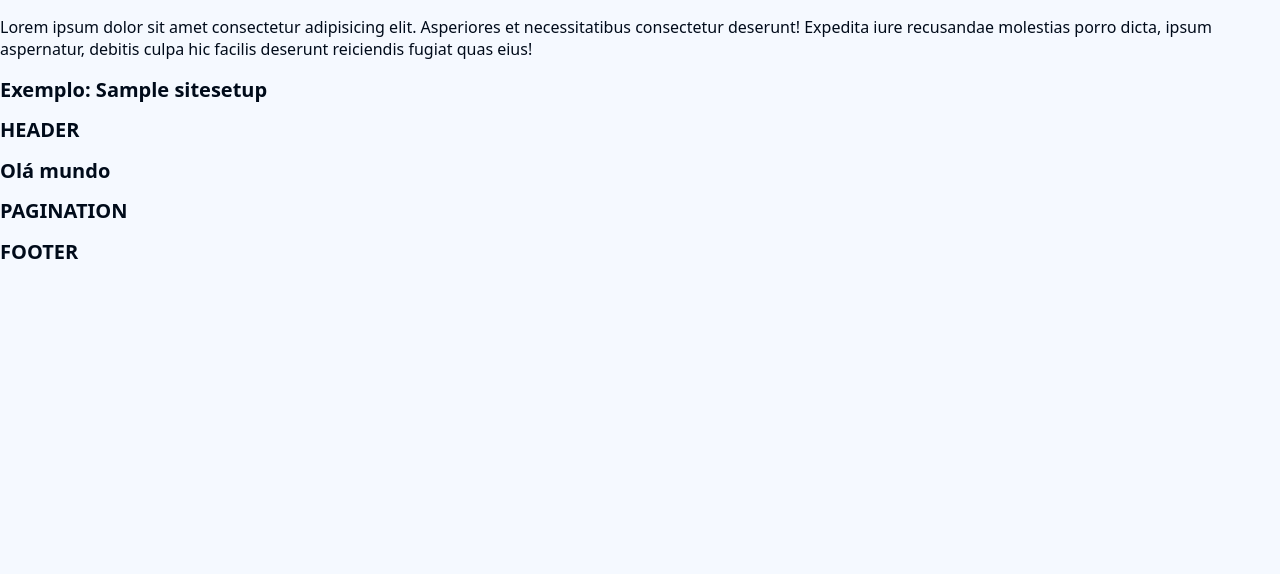
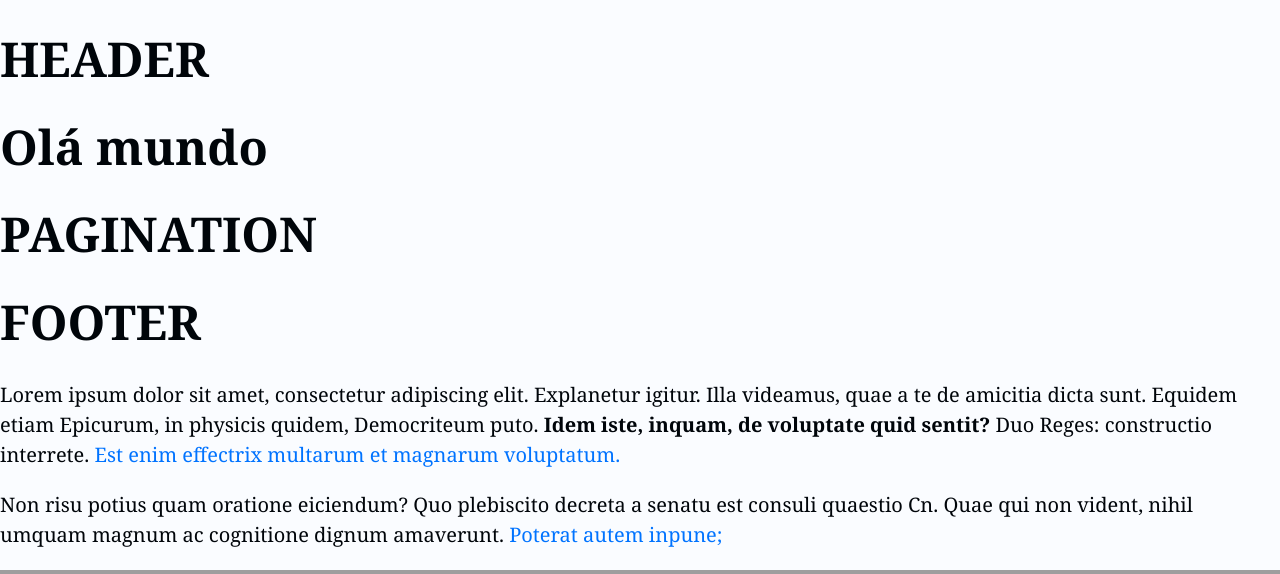
Before and after one commit to adryan-santana-flooxmongagua/Blog-Project-Django, a Django app: page / in a window 1280 px wide. Shown: the top 574 px of the page. Run offline with Django 5.2, Linux system fonts and the light colour scheme; tables that the repository leaves empty hold one stand-in row (Sample ...); grey boxes are pictures that could not be loaded.

Commit message:
style: complete and explain custom CSS layout

```diff
--- a/djnagoapp/blog/static/blog/css/style.css
+++ b/djnagoapp/blog/static/blog/css/style.css
@@ -1,7 +1,57 @@
 :root {
-  --clr-white: 213 100% 98%;
-  --clr-black: 213 100% 5%;
-  --clr-primary: 213 100% 50%;
+  /* Colors */
+  --clr-base: 213 100%;
+
+  --clr-white: var(--clr-base) 99%;
+  --clr-black: var(--clr-base) 2%;
+
+  --clr-primary-ltst: var(--clr-base) 80%;
+  --clr-primary-ltr: var(--clr-base) 70%;
+  --clr-primary-lt: var(--clr-base) 60%;
+  --clr-primary: var(--clr-base) 50%;
+  --clr-primary-dk: var(--clr-base) 40%;
+  --clr-primary-dkr: var(--clr-base) 30%;
+  --clr-primary-dkst: var(--clr-base) 20%;
+
+  /* Font-family */
+  --ff-regular: Georgia, 'Times New Roman', Times, serif;
+  --ff-headings: Georgia, 'Times New Roman', Times, serif;
+  --ff-mono: 'Courier New', Courier, monospace;
+
+  /* Font-Sizes */
+  /* https://royalfig.github.io/fluid-typography-calculator/ */
+  --fs-smlst: clamp(1.2rem, 1.092307692307692rem + 0.256410256410256vw, 1.4rem);
+  --fs-smlr: clamp(1.4rem, 1.292307692307692rem + 0.2564102564102566vw, 1.6rem);
+  --fs-sm: clamp(1.6rem, 1.4923076923076923rem + 0.25641025641025633vw, 1.8rem);
+  --fs-base: clamp(1.8rem, 1.6923076923076923rem + 0.25641025641025633vw, 2rem);
+  --fs-bg: clamp(2rem, 1.7846153846153847rem + 0.5128205128205127vw, 2.4rem);
+  --fs-bgr: clamp(2.4rem, 1.969230769230769rem + 1.025641025641026vw, 3.2rem);
+  --fs-bgst: clamp(3.2rem, 2.876923076923rem + 0.7692307692307687vw, 3.8rem);
+
+  --fs-h1: clamp(3.8rem, 3.2615384615384615rem + 1.282051282051282vw, 4.8rem);
+  --fs-h2: clamp(2.8rem, 1.938461538461538rem + 2.051282051282052vw, 4.4rem);
+  --fs-h3: clamp(2.4rem, 1.969230769230769rem + 1.025641025641026vw, 3.2rem);
+  --fs-h4: clamp(2.2rem, 1.8769230769230774rem + 0.7692307692307687vw, 2.8rem);
+  --fs-h5: clamp(1.8rem, 1.476923076923077rem + 0.769230769230769vw, 2.4rem);
+  --fs-h6: clamp(1.6rem, 1.2769230769230768rem + 0.7692307692307694vw, 2.2rem);
+
+  /* Line-Heights */
+  --lh-regular: 1.5;
+  --lh-headings: 1.2;
+  --lh-mono: 1.2;
+
+  /* Spacings */
+  --spacing-smlst: 1.5rem;
+  --spacing-smlr: 2rem;
+  --spacing-sm: 2.5rem;
+  --spacing-base: 3rem;
+  --spacing-bg: 4rem;
+  --spacing-bgr: 5rem;
+  --spacing-bgst: 6rem;
+
+  /* max-width */
+  --mw-grid: 120rem;
+  --mw-post: 90rem;
 }
 
 html {
@@ -11,7 +61,74 @@ html {
 body {
   background-color: hsl(var(--clr-white));
   color: hsl(var(--clr-black));
-  font-size: 1.6rem;
-  font-family: system-ui, -apple-system, BlinkMacSystemFont, 'Segoe UI', Roboto,
-    Oxygen, Ubuntu, Cantarell, 'Open Sans', 'Helvetica Neue', sans-serif;
+  font-size: 20px; /* Fallback value */
+  font-size: var(--fs-base);
+  font-family: var(--ff-regular);
+  line-height: var(--lh-regular);
+  -webkit-font-smoothing: antialiased;
+  -moz-osx-font-smoothing: grayscale;
+  text-rendering: optimizeLegibility;
 }
+
+a {
+  color: hsl(var(--clr-primary));
+  text-decoration: none;
+}
+
+a:hover {
+  color: hsl(var(--clr-primary-dk));
+  text-decoration: underline;
+}
+
+h1,
+h2,
+h3,
+h4,
+h5,
+h6 {
+  font-family: var(--ff-headings);
+  line-height: var(--lh-headings);
+  margin: var(--spacing-base) 0;
+}
+
+h1 {
+  font-size: 44px; /* Fallback value */
+  font-size: var(--fs-h1);
+}
+
+h2 {
+  font-size: 38px; /* Fallback value */
+  font-size: var(--fs-h2);
+}
+
+h3 {
+  font-size: 34px; /* Fallback value */
+  font-size: var(--fs-h3);
+}
+
+h4 {
+  font-size: 28px; /* Fallback value */
+  font-size: var(--fs-h4);
+}
+
+h5 {
+  font-size: 24px; /* Fallback value */
+  font-size: var(--fs-h5);
+}
+
+h6 {
+  font-size: 20px; /* Fallback value */
+  font-size: var(--fs-h6);
+}
+
+pre {
+  max-width: 100%;
+  overflow-x: auto;
+  line-height: var(--lh-mono);
+  font-size: var(--fs-sm);
+}
+
+pre,
+code {
+  font-family: var(--ff-mono);
+}
--- a/djnagoapp/blog/templates/blog/base.html
+++ b/djnagoapp/blog/templates/blog/base.html
@@ -3,11 +3,7 @@
 <head>
   {% include 'blog/partials/_head.html' %}
 </head>
-<body>
-  <p>Lorem ipsum dolor sit amet consectetur adipisicing elit. Asperiores et necessitatibus consectetur deserunt! Expedita iure recusandae molestias porro dicta, ipsum aspernatur, debitis culpa hic facilis deserunt reiciendis fugiat quas eius!</p>
-
-  <h1>Exemplo: {{ site_setup.title }}</h1>
-
+<body class="dark-theme">
   {% include 'blog/partials/_header.html' %}
 
   {% block content %}{% endblock content %}
--- /dev/null
+++ b/djnagoapp/blog/templates/blog/partials/_temp.html
@@ -0,0 +1,432 @@
+<p>
+  Lorem ipsum dolor sit amet, consectetur adipiscing elit. Explanetur igitur.
+  Illa videamus, quae a te de amicitia dicta sunt. Equidem etiam Epicurum, in
+  physicis quidem, Democriteum puto.
+  <b>Idem iste, inquam, de voluptate quid sentit?</b> Duo Reges: constructio
+  interrete.
+  <a href="http://loripsum.net/" target="_blank"
+    >Est enim effectrix multarum et magnarum voluptatum.</a
+  >
+</p>
+
+<p>
+  Non risu potius quam oratione eiciendum? Quo plebiscito decreta a senatu est
+  consuli quaestio Cn. Quae qui non vident, nihil umquam magnum ac cognitione
+  dignum amaverunt.
+  <a href="http://loripsum.net/" target="_blank">Poterat autem inpune;</a>
+</p>
+
+<img src="https://picsum.photos/1920/1080/?rand=1" />
+
+<p>
+  <i>Quo tandem modo?</i>
+  <i>Quod ea non occurrentia fingunt, vincunt Aristonem;</i>
+  <a href="http://loripsum.net/" target="_blank"
+    >Quod autem ratione actum est, id officium appellamus.</a
+  >
+  <b>Quid de Pythagora?</b> Quid enim me prohiberet Epicureum esse, si probarem,
+  quae ille diceret?
+</p>
+<pre class="my_code" data-language="javascript">
+  (function () {
+    // Should user class="my_code" and data-language="python"
+    // Tested: xml, css, python and javascript
+    // Ex.:
+    const codes = document.querySelectorAll('.my_code');
+
+    for (const code of codes) {
+      const language = code.dataset.language || null;
+
+      const text = code.textContent || code.innerText;
+      const config = {
+        value: text,
+        tabSize: 2,
+        mode: language,
+        // language: "TypeScript",
+        // mime: "application/typescript",
+        theme: 'dracula',
+        lineNumbers: true,
+        styleActiveLine: true,
+        styleActiveSelected: true,
+        lineWrapping: false,
+        line: true,
+        readOnly: true,
+        viewportMargin: 50,
+        matchBrackets: true,
+      };
+
+      const editor = CodeMirror(function (node) {
+        code.parentNode.replaceChild(node, code);
+      }, config);
+    }
+  })();</pre
+>
+<h6>Quis istud, quaeso, nesciebat?</h6>
+
+<p>
+  Ne in odium veniam, si amicum destitero tueri. Sed quot homines, tot
+  sententiae;
+  <a href="http://loripsum.net/" target="_blank"
+    >Ut aliquid scire se gaudeant?</a
+  >
+  Qui autem esse poteris, nisi te amor ipse ceperit?
+</p>
+
+<p><img src="https://picsum.photos/1920/1080/?rand=2" /></p>
+
+<ul>
+  <li>Ratio enim nostra consentit, pugnat oratio.</li>
+  <li>Ab hoc autem quaedam non melius quam veteres, quaedam omnino relicta.</li>
+  <li>
+    Manebit ergo amicitia tam diu, quam diu sequetur utilitas, et, si utilitas
+    amicitiam constituet, tollet eadem.
+  </li>
+</ul>
+
+<p>
+  Num igitur eum postea censes anxio animo aut sollicito fuisse?
+  <code>Bonum liberi: misera orbitas.</code> Ad eas enim res ab Epicuro
+  praecepta dantur. Innumerabilia dici possunt in hanc sententiam, sed non
+  necesse est. Scaevola tribunus plebis ferret ad plebem vellentne de ea re
+  quaeri. Utinam quidem dicerent alium alio beatiorem! Iam ruinas videres.
+  <a href="http://loripsum.net/" target="_blank"
+    >Ut id aliis narrare gestiant?</a
+  >
+  Te ipsum, dignissimum maioribus tuis, voluptasne induxit, ut adolescentulus
+  eriperes P. Claudii libidini, qui tum erat summo ne imperio, dederetur. Si
+  verbum sequimur, primum longius verbum praepositum quam bonum.
+</p>
+<p><img src="https://picsum.photos/1920/1080/?rand=3" /></p>
+
+<p>
+  Itaque dicunt nec dubitant: mihi sic usus est, tibi ut opus est facto, fac. Si
+  longus, levis; At cum de plurimis eadem dicit, tum certe de maximis. Et
+  homini, qui ceteris animantibus plurimum praestat, praecipue a natura nihil
+  datum esse dicemus? <i>Sed tu istuc dixti bene Latine, parum plane.</i>
+  <code>Sed ille, ut dixi, vitiose.</code> Verba tu fingas et ea dicas, quae non
+  sentias? Huic ego, si negaret quicquam interesse ad beate vivendum quali
+  uteretur victu, concederem, laudarem etiam;
+</p>
+
+<blockquote cite="http://loripsum.net">
+  Suis cuiusque sensibus sic, ut, contra si quis dicere velit, non audiatur -,
+  tamen, ne quid praetermittamus, rationes quoque, cur hoc ita sit, afferendas
+  puto.
+</blockquote>
+
+<pre class="my_code" data-language="css">
+.post-grid-child {
+  background: #fff;
+  box-shadow: -2px 2px 15px hsl(var(--clr-black) / 0.2);
+  transition: transform 400ms ease-in-out, box-shadow 400ms ease-in-out;
+}
+
+.post-grid-child:hover {
+  transform: scale(1.02);
+  box-shadow: -5px 5px 15px hsl(var(--clr-black) / 0.4);
+}
+
+.post-grid-text {
+  padding: var(--spacing-400);
+}
+
+.post-grid-title {
+  font-weight: var(--fw-bold);
+  font-size: var(--fs-350);
+  margin-bottom: var(--spacing-300);
+  color: hsl(var(--clr-black) / 0.8);
+}</pre
+>
+
+<h4>Zenonis est, inquam, hoc Stoici.</h4>
+
+<p>
+  Sin dicit obscurari quaedam nec apparere, quia valde parva sint, nos quoque
+  concedimus; Non igitur potestis voluptate omnia dirigentes aut tueri aut
+  retinere virtutem. Omnia contraria, quos etiam insanos esse vultis.
+  <mark>Primum in nostrane potestate est, quid meminerimus?</mark> Quid censes
+  in Latino fore? Cum autem in quo sapienter dicimus, id a primo rectissime
+  dicitur.
+</p>
+
+<p>
+  <i>Vitae autem degendae ratio maxime quidem illis placuit quieta.</i>
+  <code>Quid autem habent admirationis, cum prope accesseris?</code>
+  <a href="http://loripsum.net/" target="_blank"
+    >Quid igitur, inquit, eos responsuros putas?</a
+  >
+  Tecum optime, deinde etiam cum mediocri amico. Cur tantas regiones barbarorum
+  pedibus obiit, tot maria transmisit? <i>Bork</i>
+</p>
+
+<h5>Profectus in exilium Tubulus statim nec respondere ausus;</h5>
+
+<p>
+  <a href="http://loripsum.net/" target="_blank">At hoc in eo M.</a> Omnia
+  peccata paria dicitis. Recte, inquit, intellegis. Iam id ipsum absurdum,
+  maximum malum neglegi. <i>Graccho, eius fere, aequalí?</i> Illis videtur, qui
+  illud non dubitant bonum dicere -;
+</p>
+
+<img src="https://picsum.photos/1920/1080/?rand=4" />
+
+<ul>
+  <li>Ut alios omittam, hunc appello, quem ille unum secutus est.</li>
+  <li>
+    Te ipsum, dignissimum maioribus tuis, voluptasne induxit, ut adolescentulus
+    eriperes P.
+  </li>
+  <li>An ea, quae per vinitorem antea consequebatur, per se ipsa curabit?</li>
+  <li>Verum hoc idem saepe faciamus.</li>
+  <li>Odium autem et invidiam facile vitabis.</li>
+  <li>
+    Sed haec ab Antiocho, familiari nostro, dicuntur multo melius et fortius,
+    quam a Stasea dicebantur.
+  </li>
+</ul>
+
+<dl>
+  <dt><dfn>Bork</dfn></dt>
+  <dd>
+    Non igitur potestis voluptate omnia dirigentes aut tueri aut retinere
+    virtutem.
+  </dd>
+  <dt><dfn>Perge porro;</dfn></dt>
+  <dd>
+    Qui autem diffidet perpetuitati bonorum suorum, timeat necesse est, ne
+    aliquando amissis illis sit miser.
+  </dd>
+  <dt><dfn>Quare attende, quaeso.</dfn></dt>
+  <dd>Scaevola tribunus plebis ferret ad plebem vellentne de ea re quaeri.</dd>
+  <dt><dfn>Bork</dfn></dt>
+  <dd>Sed ad illum redeo.</dd>
+</dl>
+<p><img src="https://picsum.photos/1920/1080/?rand=5" /></p>
+
+<p>
+  Quamquam te quidem video minime esse deterritum. Respondeat totidem verbis.
+  <a href="http://loripsum.net/" target="_blank">Si longus, levis.</a> Et quidem
+  iure fortasse, sed tamen non gravissimum est testimonium multitudinis.
+  Sapientem locupletat ipsa natura, cuius divitias Epicurus parabiles esse
+  docuit. Sit hoc ultimum bonorum, quod nunc a me defenditur; Quo plebiscito
+  decreta a senatu est consuli quaestio Cn.
+</p>
+
+<ol>
+  <li>Indicant pueri, in quibus ut in speculis natura cernitur.</li>
+  <li>
+    Itaque primos congressus copulationesque et consuetudinum instituendarum
+    voluntates fieri propter voluptatem;
+  </li>
+  <li>Mene ergo et Triarium dignos existimas, apud quos turpiter loquare?</li>
+  <li>Non autem hoc: igitur ne illud quidem.</li>
+</ol>
+
+<ul>
+  <li>
+    Quarum ambarum rerum cum medicinam pollicetur, luxuriae licentiam
+    pollicetur.
+  </li>
+  <li>Bonum patria: miserum exilium.</li>
+  <li>Utram tandem linguam nescio?</li>
+  <li>Haec et tu ita posuisti, et verba vestra sunt.</li>
+</ul>
+
+<p>
+  Bona autem corporis huic sunt, quod posterius posui, similiora. Ego vero volo
+  in virtute vim esse quam maximam; Eaedem res maneant alio modo. Sed ne, dum
+  huic obsequor, vobis molestus sim. <b>Erat enim res aperta.</b> Quodsi ipsam
+  honestatem undique pertectam atque absolutam. Age nunc isti doceant, vel tu
+  potius quis enim ista melius? Quae enim adhuc protulisti, popularia sunt, ego
+  autem a te elegantiora desidero.
+</p>
+
+<h4>Atqui reperies, inquit, in hoc quidem pertinacem;</h4>
+
+<p>
+  Cur post Tarentum ad Archytam? At modo dixeras nihil in istis rebus esse, quod
+  interesset. Quis non odit sordidos, vanos, leves, futtiles?
+  <a href="http://loripsum.net/" target="_blank"
+    >Ut in geometria, prima si dederis, danda sunt omnia.</a
+  >
+  <code>Non est igitur summum malum dolor.</code> Si sapiens, ne tum quidem
+  miser, cum ab Oroete, praetore Darei, in crucem actus est.
+</p>
+
+<blockquote cite="http://loripsum.net">
+  Gracchum patrem non beatiorem fuisse quam fillum, cum alter stabilire rem
+  publicam studuerit, alter evertere.
+</blockquote>
+
+<p><img src="https://picsum.photos/1920/1080/?rand=6" /></p>
+
+<h3>Nam Pyrrho, Aristo, Erillus iam diu abiecti.</h3>
+
+<p>
+  Certe, nisi voluptatem tanti aestimaretis.
+  <a href="http://loripsum.net/" target="_blank"
+    >Urgent tamen et nihil remittunt.</a
+  >
+  Ergo ita: non posse honeste vivi, nisi honeste vivatur? Qua tu etiam inprudens
+  utebare non numquam.
+</p>
+
+<h2>Heri, inquam, ludis commissis ex urbe profectus veni ad vesperum.</h2>
+
+<p>
+  <i>An hoc usque quaque, aliter in vita?</i>
+  <b>Qui-vere falsone, quaerere mittimus-dicitur oculis se privasse;</b> Ampulla
+  enim sit necne sit, quis non iure optimo irrideatur, si laboret?
+  <b>Haeret in salebra.</b> Illa tamen simplicia, vestra versuta. Varietates
+  autem iniurasque fortunae facile veteres philosophorum praeceptis instituta
+  vita superabat.
+</p>
+
+<ol>
+  <li>
+    Atqui, inquam, Cato, si istud optinueris, traducas me ad te totum licebit.
+  </li>
+</ol>
+
+<pre class="my_code">
+In omni enim animante est summum aliquid atque optimum, ut
+in equis, in canibus, quibus tamen et dolore vacare opus est
+et valere;
+
+Quis enim est, qui non videat haec esse in natura rerum
+tria?
+</pre>
+
+<p>
+  Huius, Lyco, oratione locuples, rebus ipsis ielunior. Verum hoc idem saepe
+  faciamus.
+</p>
+
+<ol>
+  <li>Ita multa dicunt, quae vix intellegam.</li>
+  <li>
+    Hic, qui utrumque probat, ambobus debuit uti, sicut facit re, neque tamen
+    dividit verbis.
+  </li>
+  <li>Teneo, inquit, finem illi videri nihil dolere.</li>
+  <li>Si verbum sequimur, primum longius verbum praepositum quam bonum.</li>
+</ol>
+
+<dl>
+  <dt><dfn>Bork</dfn></dt>
+  <dd>Minime vero, inquit ille, consentit.</dd>
+  <dt><dfn>Bork</dfn></dt>
+  <dd>A primo, ut opinor, animantium ortu petitur origo summi boni.</dd>
+  <dt><dfn>Recte dicis;</dfn></dt>
+  <dd>
+    Quem Tiberina descensio festo illo die tanto gaudio affecit, quanto L.
+  </dd>
+  <dt><dfn>Bork</dfn></dt>
+  <dd>Tu autem negas fortem esse quemquam posse, qui dolorem malum putet.</dd>
+</dl>
+
+<pre class="my_code" data-language="python">
+import os
+
+os.environ.setdefault('DJANGO_ALLOWED_HOSTS',
+                      'abc,  def,      https://www.host.com.br/,  ')
+
+ALLOWED_HOSTS = [
+    h.strip() for h in os.getenv('DJANGO_ALLOWED_HOSTS', '').split(',')
+    if h.strip()
+]
+
+print(ALLOWED_HOSTS)</pre
+>
+
+<dl>
+  <dt><dfn>Refert tamen, quo modo.</dfn></dt>
+  <dd>
+    Nonne videmus quanta perturbatio rerum omnium consequatur, quanta confusio?
+  </dd>
+  <dt><dfn>At certe gravius.</dfn></dt>
+  <dd>
+    Cum sciret confestim esse moriendum eamque mortem ardentiore studio peteret,
+    quam Epicurus voluptatem petendam putat.
+  </dd>
+  <dt><dfn>Reguli reiciendam;</dfn></dt>
+  <dd>
+    Sin autem eos non probabat, quid attinuit cum iis, quibuscum re concinebat,
+    verbis discrepare?
+  </dd>
+  <dt><dfn>Bork</dfn></dt>
+  <dd>Quamquam te quidem video minime esse deterritum.</dd>
+</dl>
+
+<p><img src="https://picsum.photos/1920/1080/?rand=8" /></p>
+
+<p>
+  Quae hic rei publicae vulnera inponebat, eadem ille sanabat. Alterum
+  significari idem, ut si diceretur, officia media omnia aut pleraque servantem
+  vivere. In qua quid est boni praeter summam voluptatem, et eam sempiternam?
+  Non autem hoc: igitur ne illud quidem. Sic enim censent, oportunitatis esse
+  beate vivere. Itaque haec cum illis est dissensio, cum Peripateticis nulla
+  sane. Cur tantas regiones barbarorum pedibus obiit, tot maria transmisit? Quid
+  vero?
+</p>
+
+<pre>
+Alii rursum isdem a principiis omne officium referent aut ad
+voluptatem aut ad non dolendum aut ad prima illa secundum
+naturam optinenda.
+
+Neminem videbis ita laudatum, ut artifex callidus
+comparandarum voluptatum diceretur.
+</pre>
+
+<h2>Summus dolor plures dies manere non potest?</h2>
+
+<p>
+  Bork Equidem, sed audistine modo de Carneade?
+  <a href="http://loripsum.net/" target="_blank"
+    >Praeteritis, inquit, gaudeo.</a
+  >
+  Quo studio Aristophanem putamus aetatem in litteris duxisse?
+</p>
+
+<pre>
+Totum autem id externum est, et quod externum, id in casu
+est.
+
+Quam ob rem tandem, inquit, non satisfacit?
+</pre>
+
+<blockquote cite="http://loripsum.net">
+  Quae quidem adhuc peregrinari Romae videbatur nec offerre sese nostris
+  sermonibus, et ista maxime propter limatam quandam et rerum et verborum
+  tenuitatem.
+</blockquote>
+
+<p>
+  <b>At certe gravius.</b> Ad corpus diceres pertinere-, sed ea, quae dixi, ad
+  corpusne refers? Mihi enim satis est, ipsis non satis. Tum ille timide vel
+  potius verecunde: Facio, inquit.
+  <i>Sed ea mala virtuti magnitudine obruebantur.</i> Sed ad haec, nisi molestum
+  est, habeo quae velim. Respondent extrema primis, media utrisque, omnia
+  omnibus.
+</p>
+
+<h1>Facile est hoc cernere in primis puerorum aetatulis.</h1>
+
+<p>
+  Piso, familiaris noster, et alia multa et hoc loco Stoicos irridebat: Quid
+  enim? An est aliquid, quod te sua sponte delectet? Maximas vero virtutes
+  iacere omnis necesse est voluptate dominante. Iam id ipsum absurdum, maximum
+  malum neglegi. <code>Aliter enim nosmet ipsos nosse non possumus.</code> Si
+  qua in iis corrigere voluit, deteriora fecit.
+  <i>Sedulo, inquam, faciam.</i> Age, inquies, ista parva sunt. Quid de
+  Pythagora? Ipse Epicurus fortasse redderet, ut Sextus Peducaeus, Sex.
+</p>
+
+<h3>Immo videri fortasse.</h3>
+
+<p>
+  Sed eum qui audiebant, quoad poterant, defendebant sententiam suam. Honesta
+  oratio, Socratica, Platonis etiam. Non autem hoc: igitur ne illud quidem. Quid
+  de Platone aut de Democrito loquar?
+</p>
```
Also changed, not shown: other parts of djnagoapp/blog/templates/blog/base.html (+2 -0 lines).
